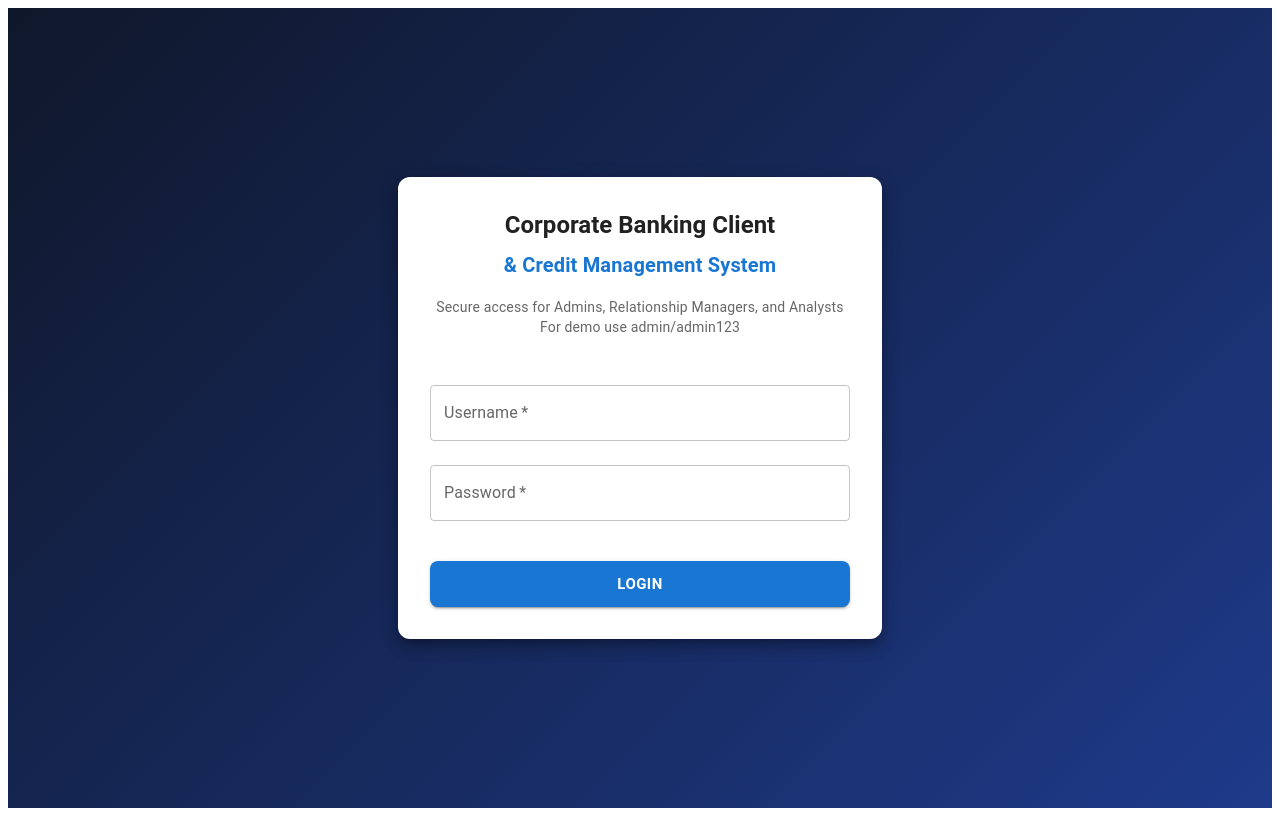
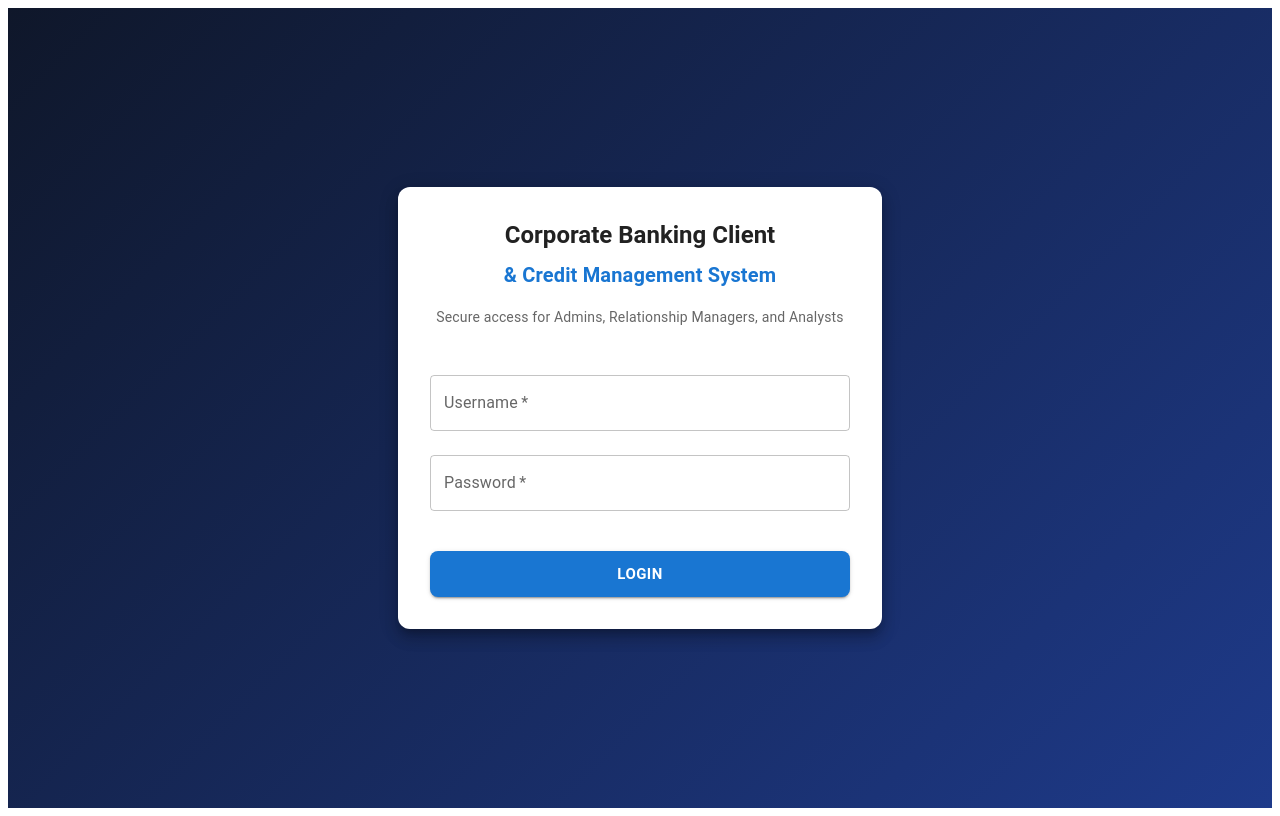
Before and after one commit to Birajadarsachin/capstone_project, a React (Vite) app in the folder banking-system-frontend/: page /login in a window 1280 px wide. Built offline with nearby package versions, Linux system fonts and the light colour scheme; no server answers.

Commit message:
Remove demo credentials text from login page

```diff
--- a/banking-system-frontend/src/pages/Login.tsx
+++ b/banking-system-frontend/src/pages/Login.tsx
@@ -101,7 +101,7 @@ const Login = () => {
         color="text.secondary"
         mb={4}
       >
-        Secure access for Admins, Relationship Managers, and Analysts For demo use admin/admin123
+        Secure access for Admins, Relationship Managers, and Analysts
       </Typography>
 
 
```
